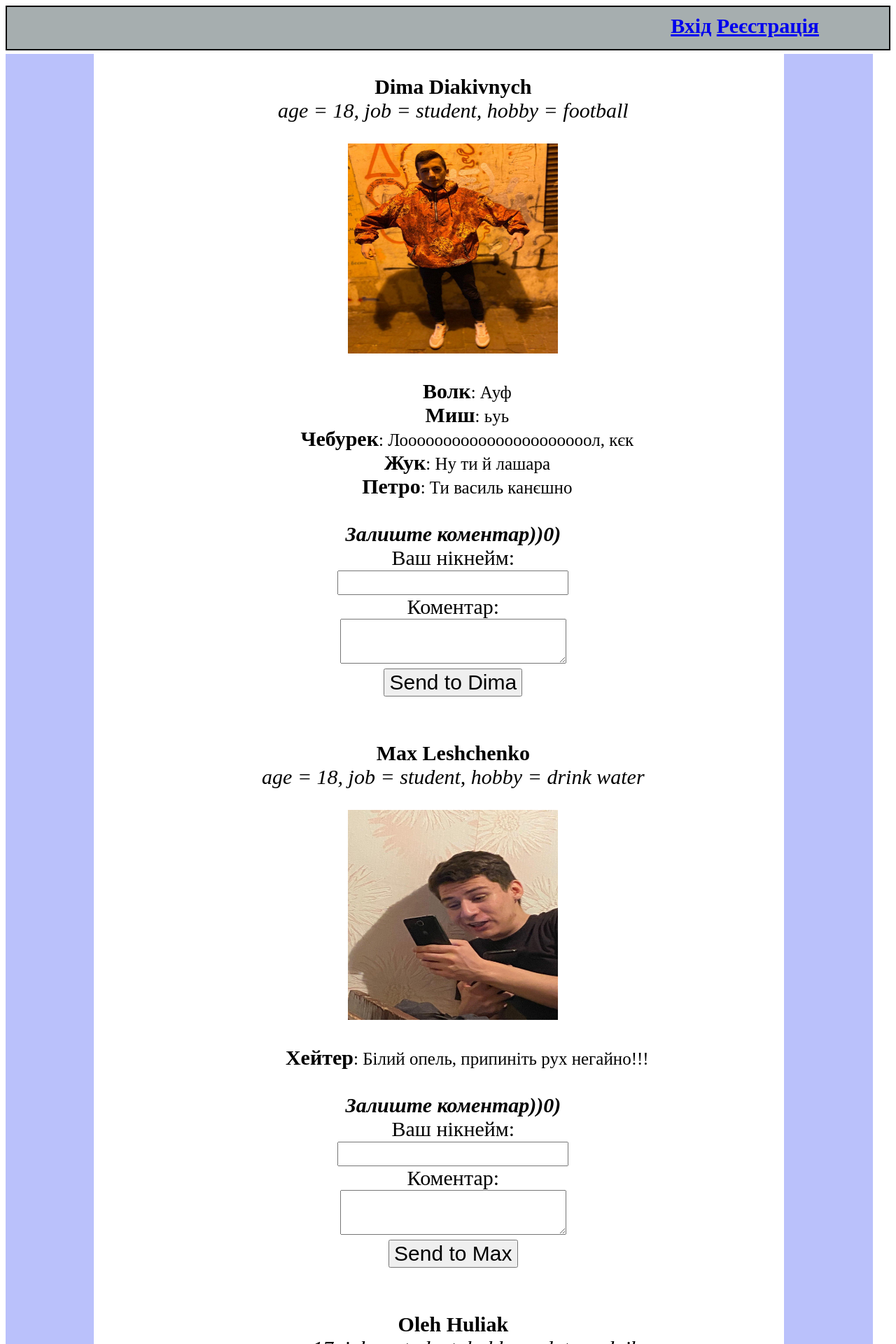
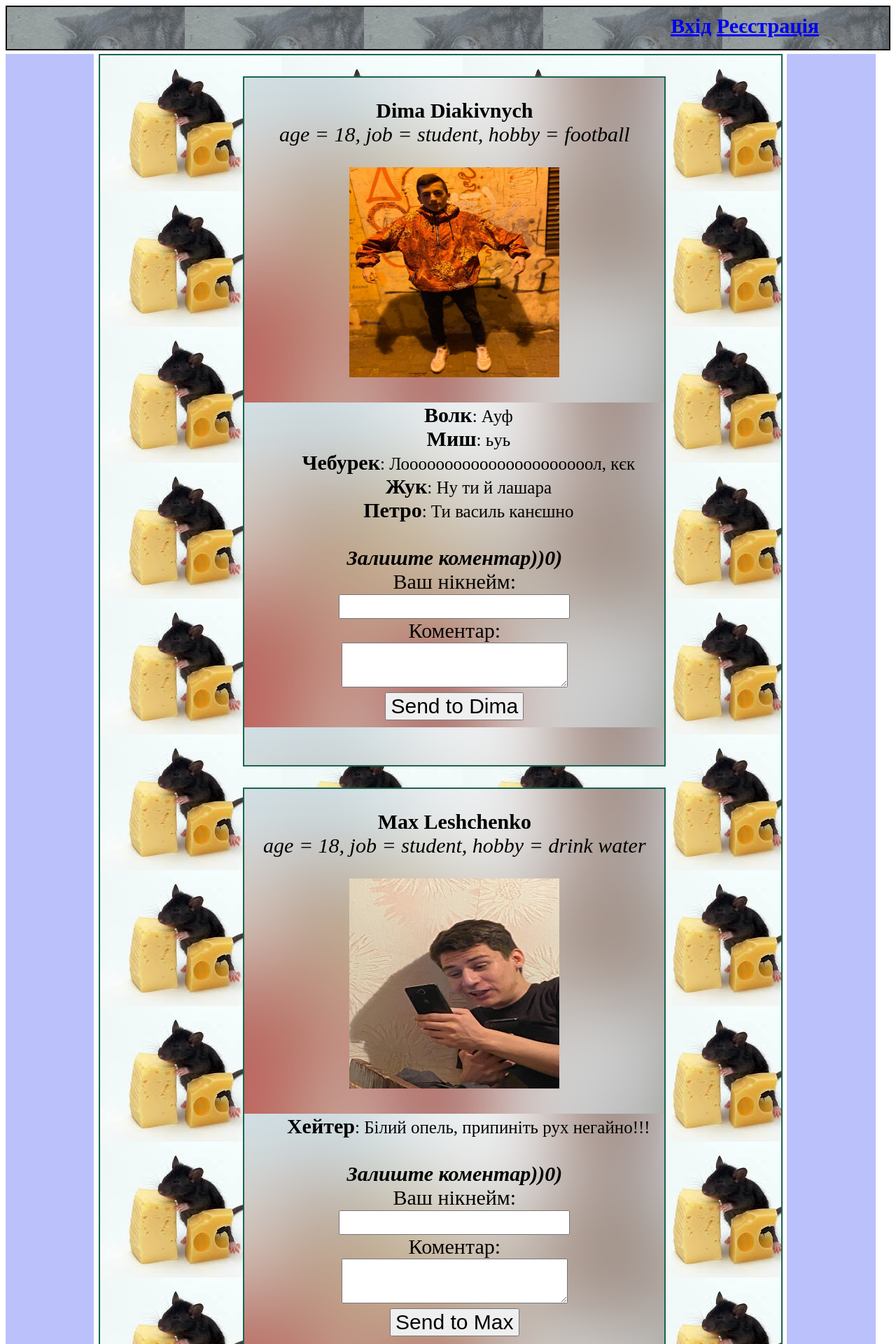
Before and after one commit to diakivnych/Project11111, a Django app: page /users/ in a window 1280 px wide. Shown: the top 1920 px of the page at 70% size. Run offline with Django 3.2, Linux system fonts and the light colour scheme; data comes from the database, SQL or seed files in the repository.

Commit message:
make it better

```diff
--- a/project1/apps/students/static/style2.css
+++ b/project1/apps/students/static/style2.css
@@ -60,18 +60,16 @@
 .leave_comm{
     font-size: 25px;
 }
-/*
 .wrapper{
-    background-image: url(/static/cat2.jpg);
+    background-image: url(cat2.jpg);
 }
 .content{
-    background-image: url(/static/cat1.jpg);
+    background-image: url(cat1.jpg);
     border: 2px rgb(25, 100, 80) solid;
 }
 .content_inside{
-  background-image: url(/static/cat3.jpg);
+  background-image: url(cat3.jpg);
   border: 2px rgb(25, 100, 80) solid;
   display: inline-block;
   width: 600px;
 }
-*/
```
